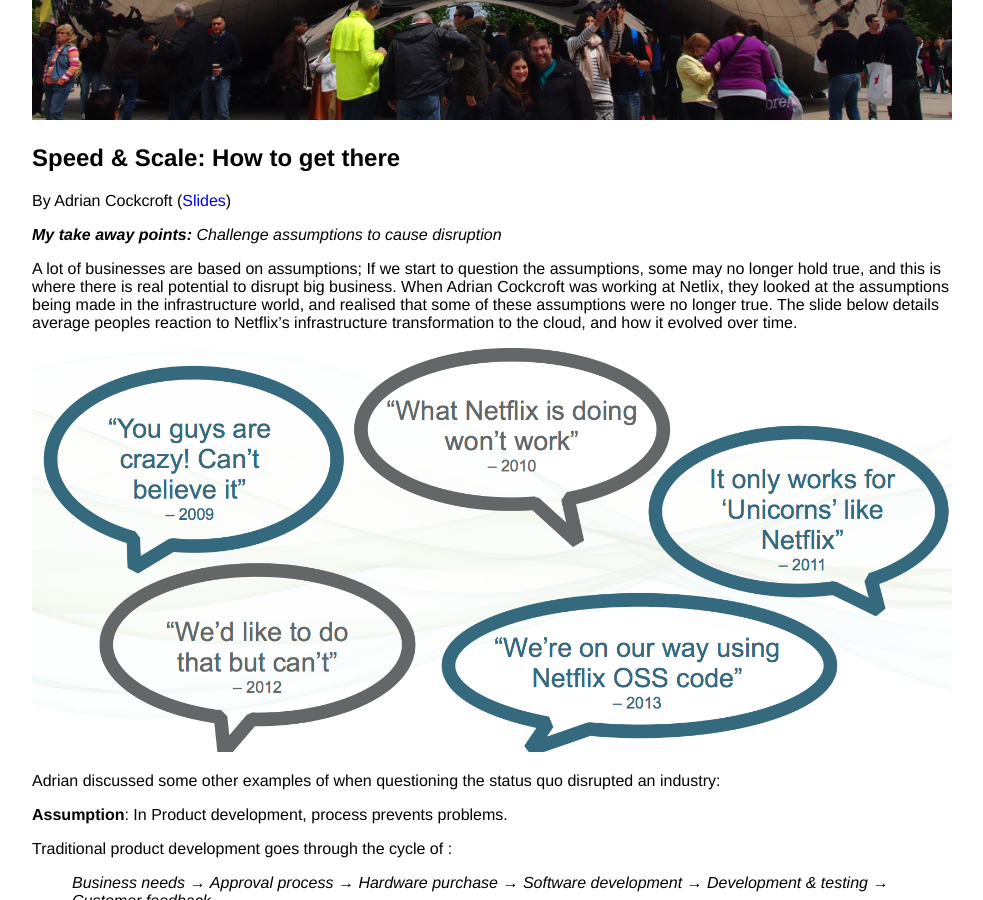
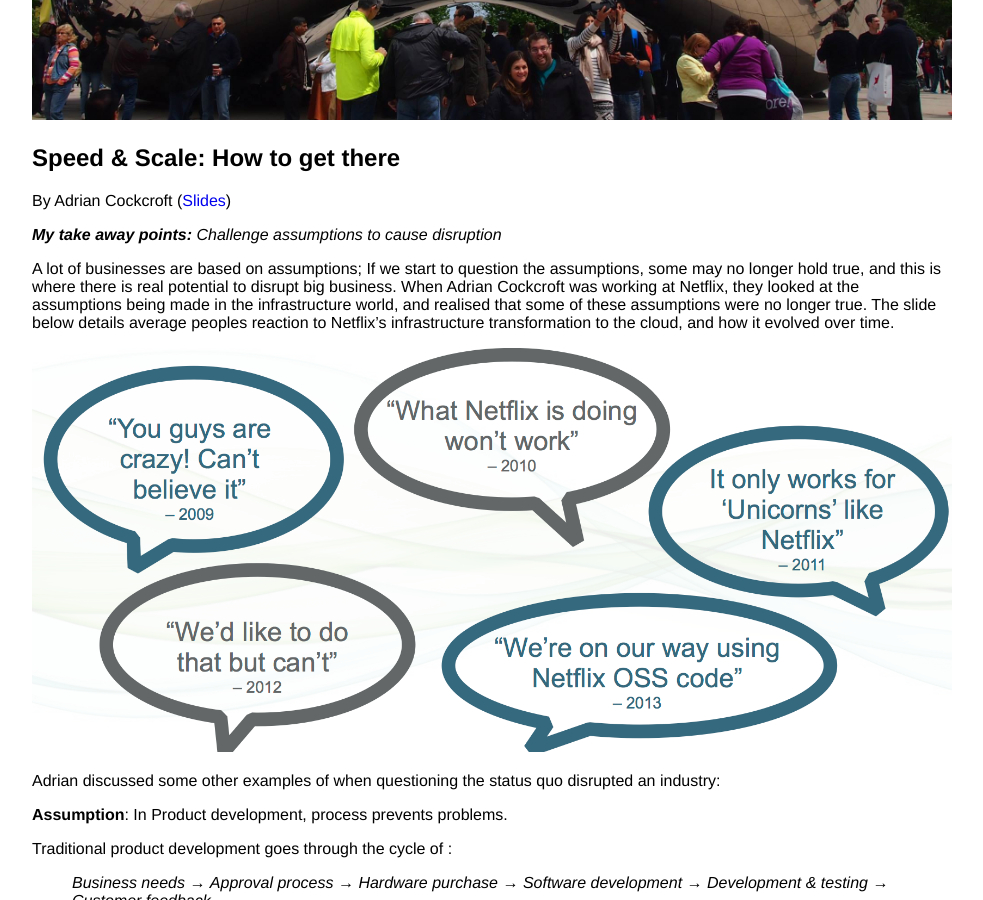
Before and after one commit to ChrisSSocha/ChrisSSocha.github.io, a Jekyll site: the page built from _posts/2014-06-03-GOTO_Chicago_summary.markdown, in a window 1280 px wide and 900 px high, scrolled down 750 px. Shown: the whole window, without its empty margins (148-1131 px from the left). Built offline with Jekyll 4.4.1, drawn with Linux system fonts in a browser that asks for light colours; nearby versions of some CDN libraries; Markdown is read by kramdown in place of the engine named in the settings; some of the changed text lies outside the part shown.

Commit message:
Fixed (terrible) spelling

```diff
--- a/_posts/2010-10-02-egpu.markdown
+++ b/_posts/2010-10-02-egpu.markdown
@@ -6,7 +6,7 @@
 
 I recently upgraded my old Dell Studio 1555 to a shiny new Lenovo ThinkPad X220.
 
-Needless to say that i love my ThinkPad; it's light, powerful, and very well build. The X220's grapical capability however is somewhat lacking, leading me to look into the possibility of having an external graphics card.
+Needless to say that i love my ThinkPad; it's light, powerful, and very well build. The X220's graphical capability however is somewhat lacking, leading me to look into the possibility of having an external graphics card.
 
 The hardware i used was:
 
@@ -17,7 +17,7 @@
 
 An easy to use installation guide for connecting the PE4H to the X220 can be found on the [Notebook Review forums](http://forum.notebookreview.com/e-gpu-external-graphics-discussion/418851-diy-egpu-experiences-403.html#post7572285).
 
-Having installed everything, I ran a few testbenches to compare the score of the internal GPU, and external GPU:
+Having installed everything, I ran a few test benches to compare the score of the internal GPU, and external GPU:
 
 <center>
 <table cellpadding="10">
--- a/_posts/2014-01-12-reverse_SSH.markdown
+++ b/_posts/2014-01-12-reverse_SSH.markdown
@@ -5,7 +5,7 @@
 ---
 Here's an interesting thing I can across recently at work. We are using the PayPal API as a payment gateway on one of our client projects, but were having problems getting the callback from the API to our local dev machines.
 
-**Solution:** Reverse SSH tunnelling
+**Solution:** Reverse SSH tunneling
 
 By setting up a reverse SSH tunnel from our local machine to a public facing server, we can say that anything received on `public_server:2200` should be passed straight onto `local_machine:2100`. We can then give the PayPal API a callback URL of our public server which will be received by the app on our local machine.
 
@@ -24,6 +24,6 @@
 *   `-N` specifies that we don't want to execute any commands, just forward ports
 *   `-T` specifies that the pseudo-tty allocation should be disabled
 
-Happy reverse tunnelling :-)
+Happy reverse tunneling :-)
 
 [1]: http://www.snailbook.com/faq/gatewayports.auto.html "Gateway Ports"
--- a/_posts/2014-02-10-First_6_months_at_ThoughtWorks.markdown
+++ b/_posts/2014-02-10-First_6_months_at_ThoughtWorks.markdown
@@ -28,7 +28,7 @@
 
 ### After TWU
 
-I've now graduated from TWU, passed my 6 month probation, and have worked on a few different projects. Since started ThoughtWorks has given me so many different opportunities; I've done a lot of travelling, had opportunities to learn new languages, tools, and technologies, have paired with interesting ThoughtWorkers at all levels, and it's been a real pleasure to come to work in the morning.
+I've now graduated from TWU, passed my 6 month probation, and have worked on a few different projects. Since started ThoughtWorks has given me so many different opportunities; I've done a lot of traveling, had opportunities to learn new languages, tools, and technologies, have paired with interesting ThoughtWorkers at all levels, and it's been a real pleasure to come to work in the morning.
 
 If any of this sounds like something you would like to do, I suggest you start a conversation with our graduate recruiters, and see where ThoughtWorks can take you... :-)
 
--- a/_posts/2014-06-03-GOTO_Chicago_summary.markdown
+++ b/_posts/2014-06-03-GOTO_Chicago_summary.markdown
@@ -15,7 +15,7 @@
 
 *__My take away points:__ Challenge assumptions to cause disruption*
 
-A lot of businesses are based on assumptions; If we start to question the assumptions, some may no longer hold true, and this is where there is real potential to disrupt big business. When Adrian Cockcroft was working at Netlix, they looked at the assumptions being made in the infrastructure world, and realised that some of these assumptions were no longer true. The slide below details average peoples reaction to Netflix's infrastructure transformation to the cloud, and how it evolved over time.
+A lot of businesses are based on assumptions; If we start to question the assumptions, some may no longer hold true, and this is where there is real potential to disrupt big business. When Adrian Cockcroft was working at Netflix, they looked at the assumptions being made in the infrastructure world, and realised that some of these assumptions were no longer true. The slide below details average peoples reaction to Netflix's infrastructure transformation to the cloud, and how it evolved over time.
 
 ![Slide #3]({{ site.url }}/assets/img/goto_speed_and_scale.png "Slide #3")
 
```
Also changed, not shown: other parts of _posts/2014-06-03-GOTO_Chicago_summary.markdown (+2 -2 lines).
